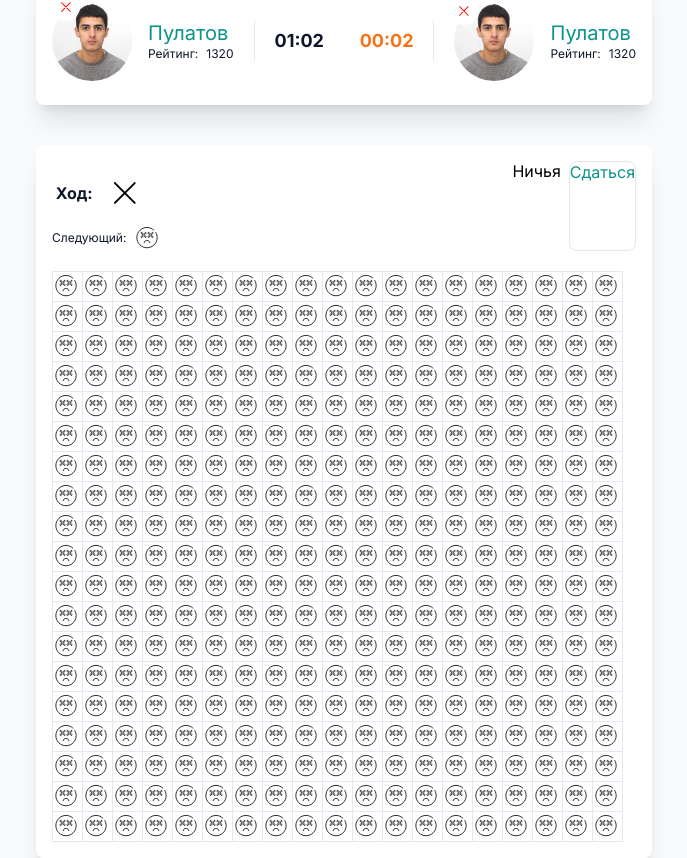
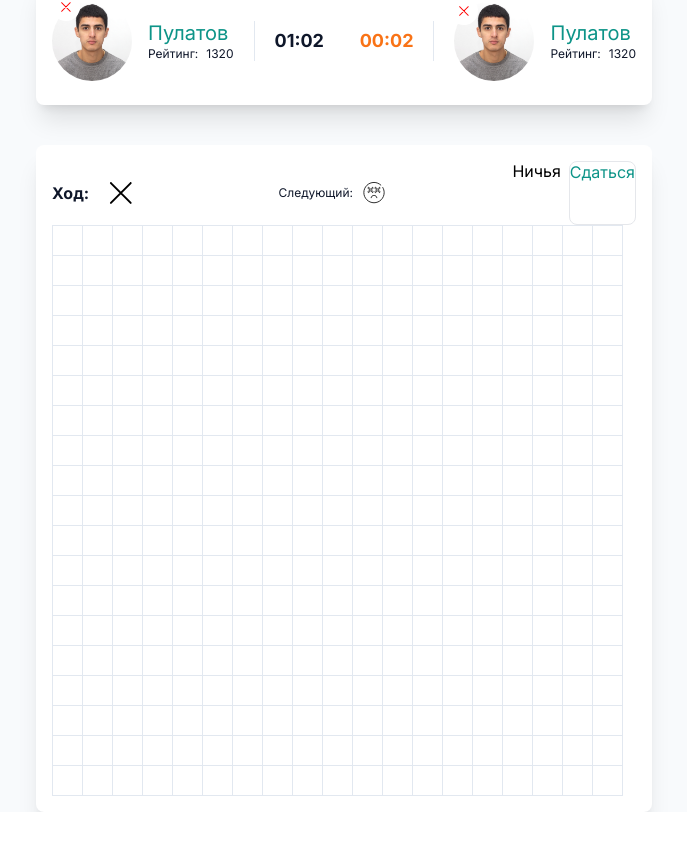
Before and after one commit to master15994/next-js-project, a Next.js app: page / in a window 1280 px wide. Shown: the part 265-1123 px from the top of the page, without its empty margins (296-983 px from the left). After the commit the page ends 1077 px from the top, so only its background shows below. Built offline with nearby package versions, Linux system fonts and the light colour scheme.

Commit message:
refactoring

```diff
--- a/components/game-field/game-field.jsx
+++ b/components/game-field/game-field.jsx
@@ -6,16 +6,7 @@ import CrosIcon from "../icons/cros-icon";
 
 const cells = new Array(19 * 19).fill(null)
 
-export default function GameField() {
-  return (
-    <div className="w-full min-h-80 p-4 mt-10  bg-white rounded-lg shadow-xl " >
-      <div className="flex align-center justify-between mb-5">
-
-        <div className="mr-auto">
-          <div className="flex items-center justify-center text-slate-900 font-bold">Ход:<CrosIcon /></div>
-          <div className=" flex items-center justify-center text-slate-900 text-xs leading-tight gap-2">Cледующий: <ZeroIcon /></div>
-        </div>
-
+const actions = (
   <div className="flex gap-2">
     <UiButton variant="primary" size="lg">
       Ничья
@@ -24,17 +15,52 @@ export default function GameField() {
       Сдаться
     </UiButton>
   </div>
+)
 
+export default function GameField() {
+  return (
+    <div className="w-full min-h-80 p-4 mt-10  bg-white rounded-lg shadow-xl " >
+      <div className="">
+        <GameMoveInfo actions={actions} />
       </div>
-
-      <div className="grid grid-cols-[repeat(19,_30px)] grid-rows-[repeat(19,_30px)] pt-px pl-px">
-        {cells.map((_, i) => (
-          <button key={i} className="border border-slate-200 -ml-px -mt-px flex items-center">
-            <ZeroIcon />
-          </button>
+      <GameGrid>
+        {cells.map((_, index) => (
+          <GameCell key={index}>
+          </GameCell>
         ))}
-      </div>
+      </GameGrid>
     </div>
   )
+}
 
+function GameCell({ children }) {
+  return (
+    <button
+      className="border border-slate-200 -ml-px -mt-px flex items-center">
+      {children}
+    </button>
+  )
 }
+
+function GameGrid({ children }) {
+  return (
+    <div className="grid grid-cols-[repeat(19,_30px)] grid-rows-[repeat(19,_30px)] pt-px pl-px">
+      {children}
+    </div>
+  )
+}
+
+
+function GameMoveInfo({ actions }) {
+  return (
+    <div className=" flex  align-center justify-between">
+      <div className="flex items-center justify-center text-slate-900 font-bold">
+        Ход:<CrosIcon />
+      </div>
+      <div className=" flex items-center justify-center text-slate-900 text-xs leading-tight gap-2">
+        Cледующий: <ZeroIcon />
+      </div>
+      {actions}
+    </div>
+  )
+}
```
Lines whose indentation alone changed are shown as unchanged.
